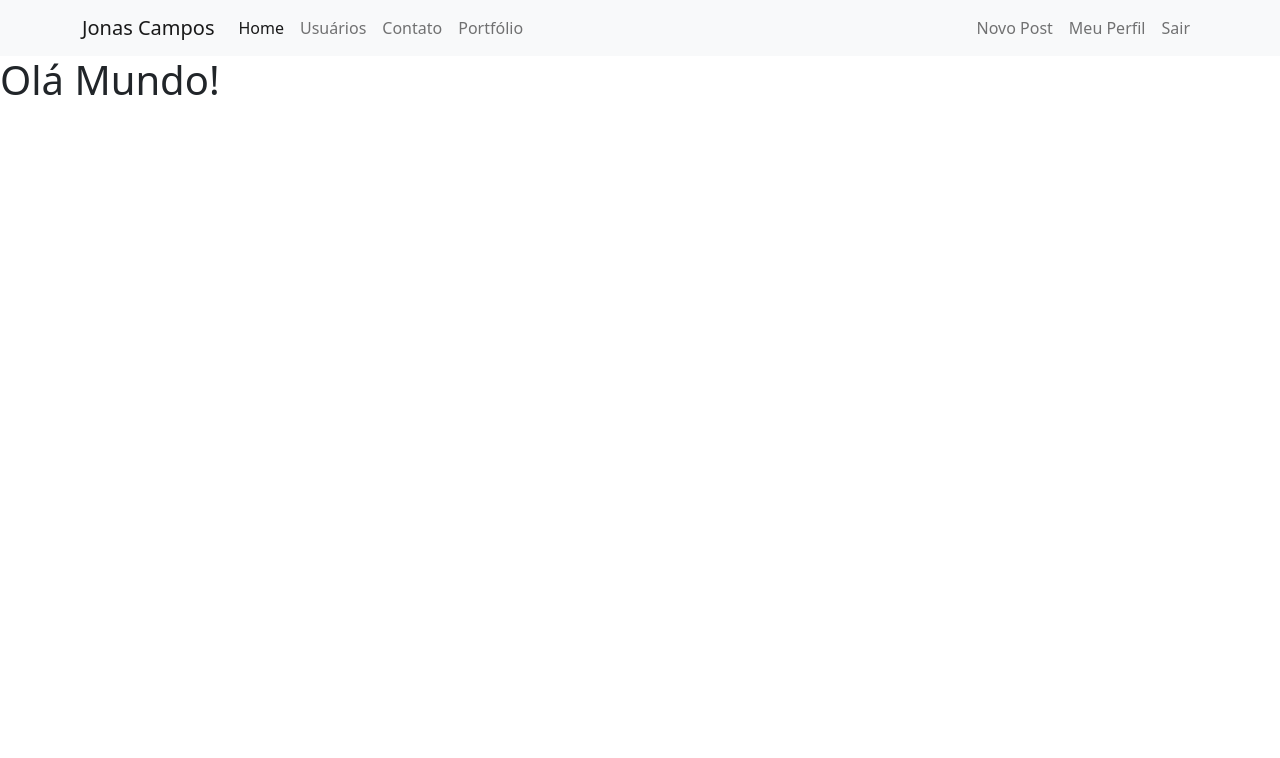
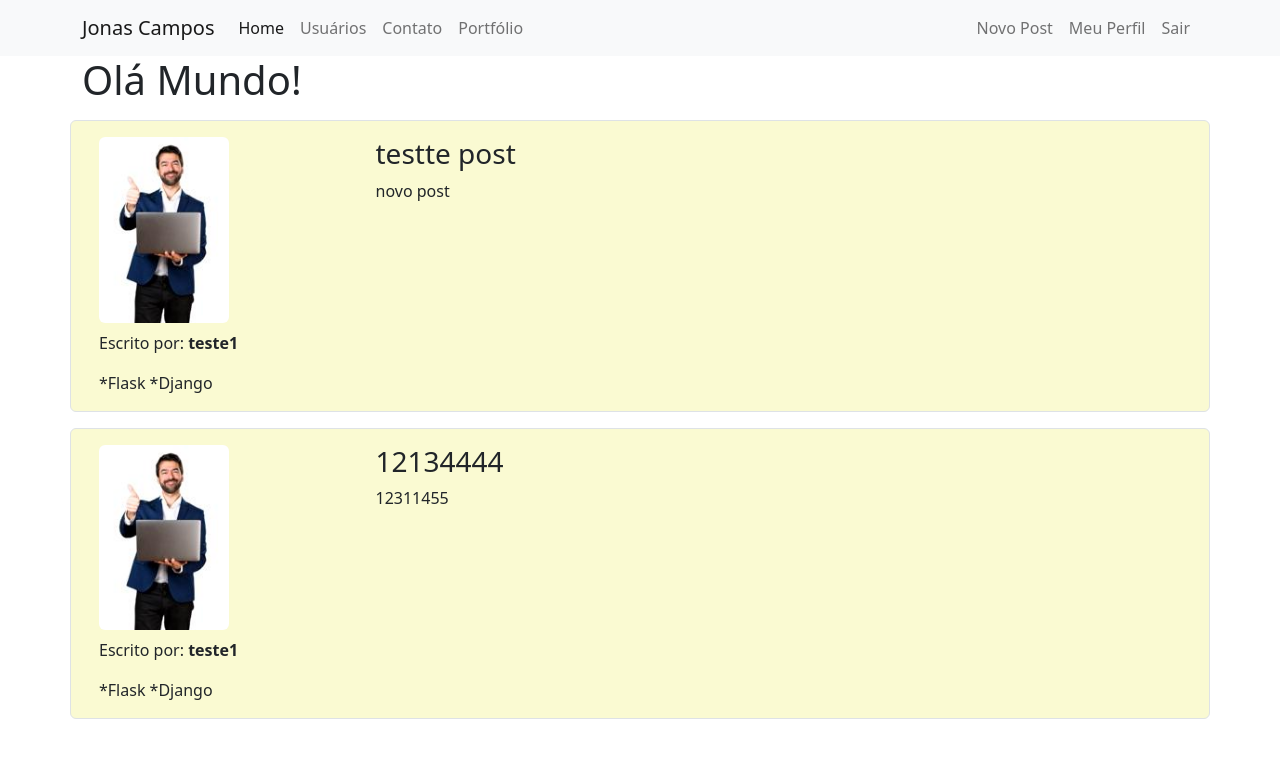
Before and after one commit to jonasaacampos/blog_python_flask, a Flask app: page / in a window 1280 px wide. Shown: the top 758 px of the page. Run offline with Flask 2, Linux system fonts and the light colour scheme; a user stored in the database is signed in; data comes from the database, SQL or seed files in the repository; both versions use the stored data as it was after the commit.

Commit message:
posts na página inicial

```diff
--- a/models.py
+++ b/models.py
@@ -30,7 +30,7 @@ class Usuario(database.Model, UserMixin):
     email = database.Column(database.String, nullable=False, unique=True)
     senha = database.Column(database.String, nullable=False)
     user_photo = database.Column(database.String, default='default_profile_img.png')
-    posts = database.relationship('Post', backref='post_author', lazy=True)
+    posts = database.relationship('Post', backref='author', lazy=True)
     skills = database.Column(database.String, nullable=False, default=0)
 
 
--- a/routes.py
+++ b/routes.py
@@ -31,7 +31,7 @@ def atualizar_skills(form):
 
 @app.route('/')
 def home():
-    posts = Post.query.all()
+    posts = Post.query.order_by(Post.id.desc())
 
     return render_template('home.html', posts=posts)
 
@@ -126,7 +126,7 @@ def post_new():
     form_new_post = forms.FormCriarPost()
     if form_new_post.validate_on_submit():
         post = Post(post_title=form_new_post.post_title.data, post_text=form_new_post.post_text.data,
-                    id_author=current_user.id)
+                    author=current_user)
         database.session.add(post)
         database.session.commit()
         flash('Postagem criada com sucesso!', 'alert-success')
--- a/static/main.css
+++ b/static/main.css
@@ -36,3 +36,7 @@
 .number3 {
     font-weight: 500;
 }
+
+.my-post{
+    background: lightgoldenrodyellow;
+}
--- a/templates/home.html
+++ b/templates/home.html
@@ -1,6 +1,40 @@
 {% extends 'base.html' %}
 
 {% block body %}
-    <h1>Olá Mundo!</h1>
+    <div class="container">
+        <h1>Olá Mundo!</h1>
+    </div>
+
+    <div class="container">
+        {% for post in posts %}
+
+            <div class="row border rounded mt-3 p-3 my-post">
+                <div class="column col-3">
+                    <div class="image pb-2">
+                        <img src='{{ url_for('static', filename='img_profiles/{}'.format(post.author.user_photo)) }}'
+                             class="rounded" width="130">
+                    </div>
+
+                    <p>Escrito por: <strong>{{ post.author.username }}</strong></p>
+
+                            {% if current_user.skills not in '0' %}
+                                {% for skill in current_user.skills.split(';') %}
+                                    {% print('*' + skill) %}
+                                {% endfor %}
+                            {% endif %}
+
+
+                </div>
+
+                <div class="column col-9">
+                    <h3>{{ post.post_title }}</h3>
+                    <p>{{ post.post_text }}</p>
+                </div>
+            </div>
+
+        {% endfor %}
+
+
+    </div>
 
 {% endblock %}
```
Also changed, not shown: site.db.
